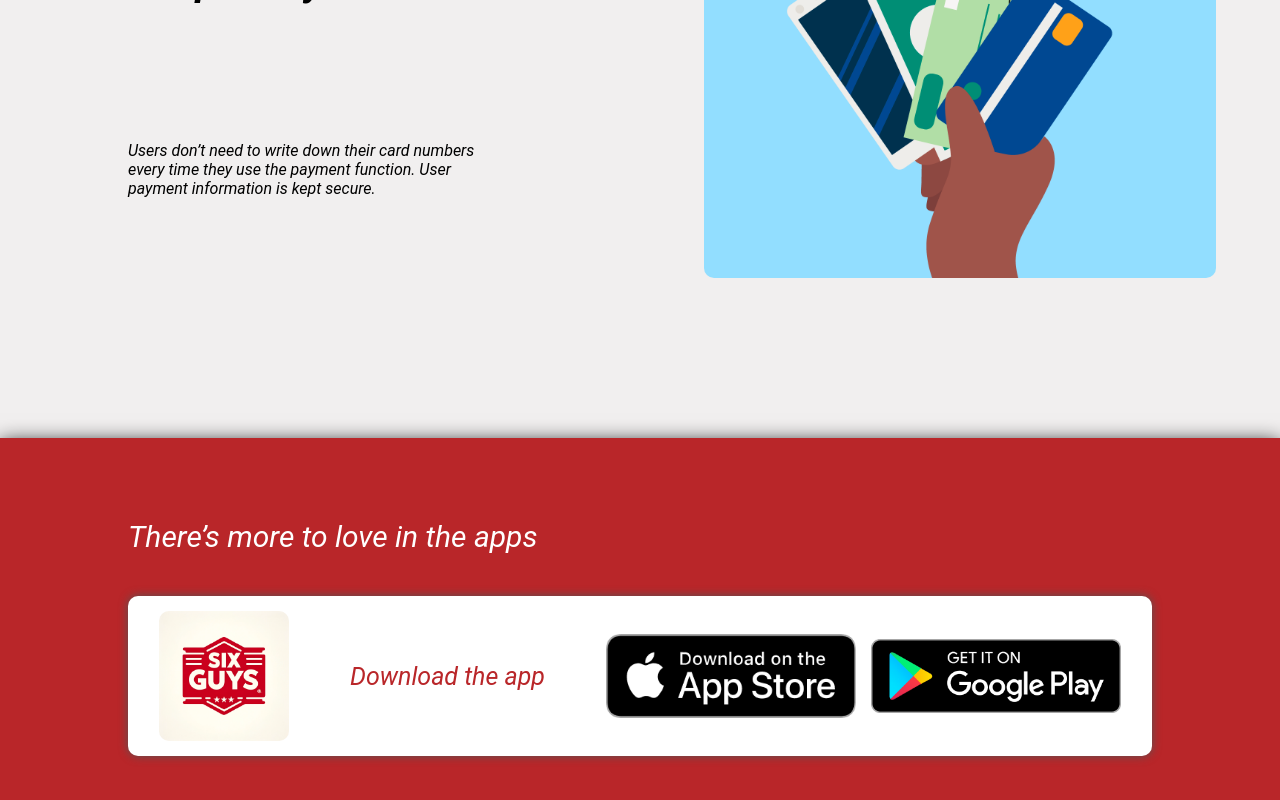
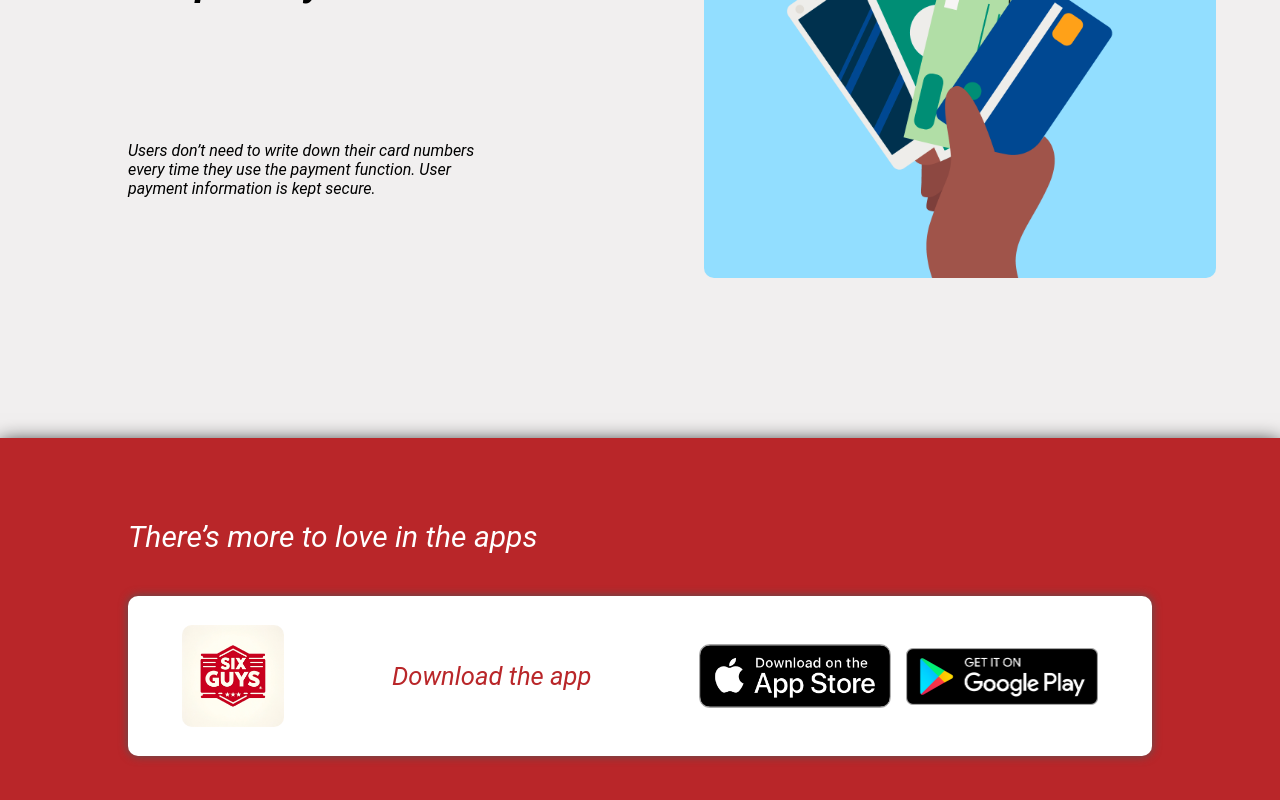
Before and after one commit to irvine-sixguys/business-webpage, a React (Vite) app: page / in a window 1280 px wide. Shown: the part 1803-2603 px from the top of the page. Built offline with nearby package versions, Linux system fonts and the light colour scheme.

Commit message:
Modify app_link's image size

```diff
--- a/src/components/app_link/app_link.tsx
+++ b/src/components/app_link/app_link.tsx
@@ -40,27 +40,27 @@ const AppLink = () => {
                     justifyContent: "space-around"
                 }}>
                     <img src={SixGuysLogo} style={{
-                        width: "130px",
+                        width: "10%",
                         borderRadius: "10px"
                     }} />
                     <h2 style={{
                         color: "#b92629",
                         fontWeight: "400",
                         fontStyle: "italic",
-                        fontSize: "25px",
+                        fontSize: "2vw",
                     }}>Download the app</h2>
                     <div style={{
                         display: "flex",
-                        alignItems: "center"
+                        alignItems: "center",
                     }}>
                         <img src={AppStoreLogo} style={{
-                            width: "250px",
+                            width: "15vw",
                             cursor: "pointer",
                             marginRight: "15px"
                         }}/>
 
                         <img src={PlayStoreLogo} style={{
-                            width: "250px",
+                            width: "15vw",
                             cursor: "pointer"
                         }}/>
                     </div>
```
